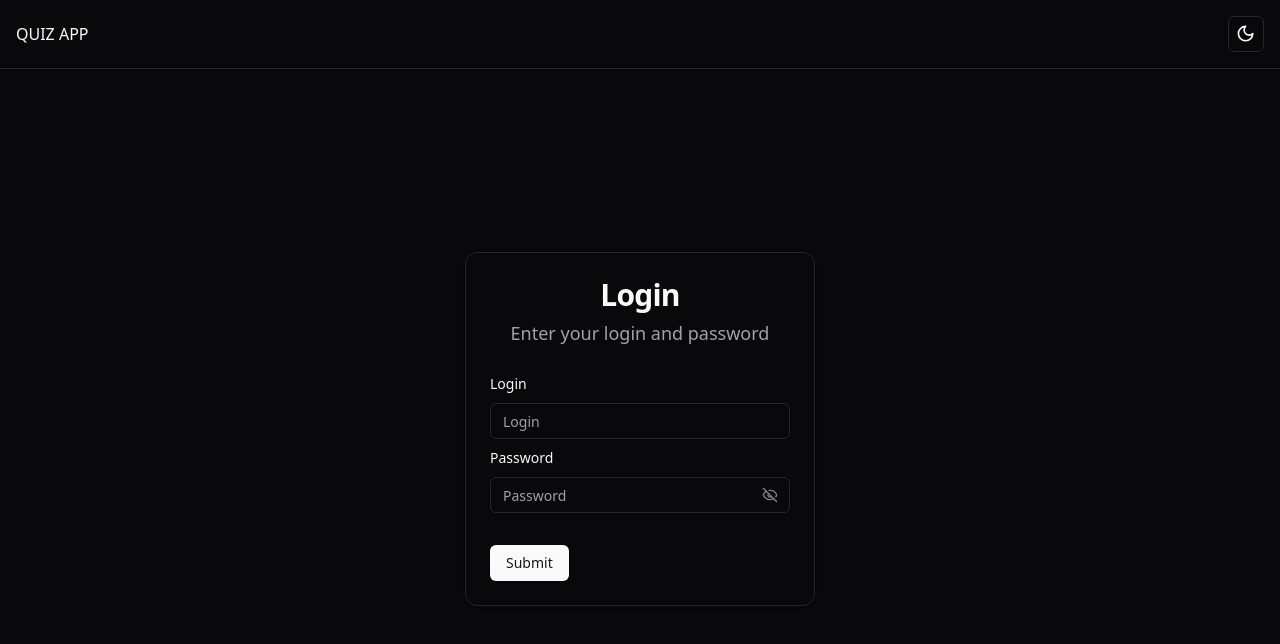
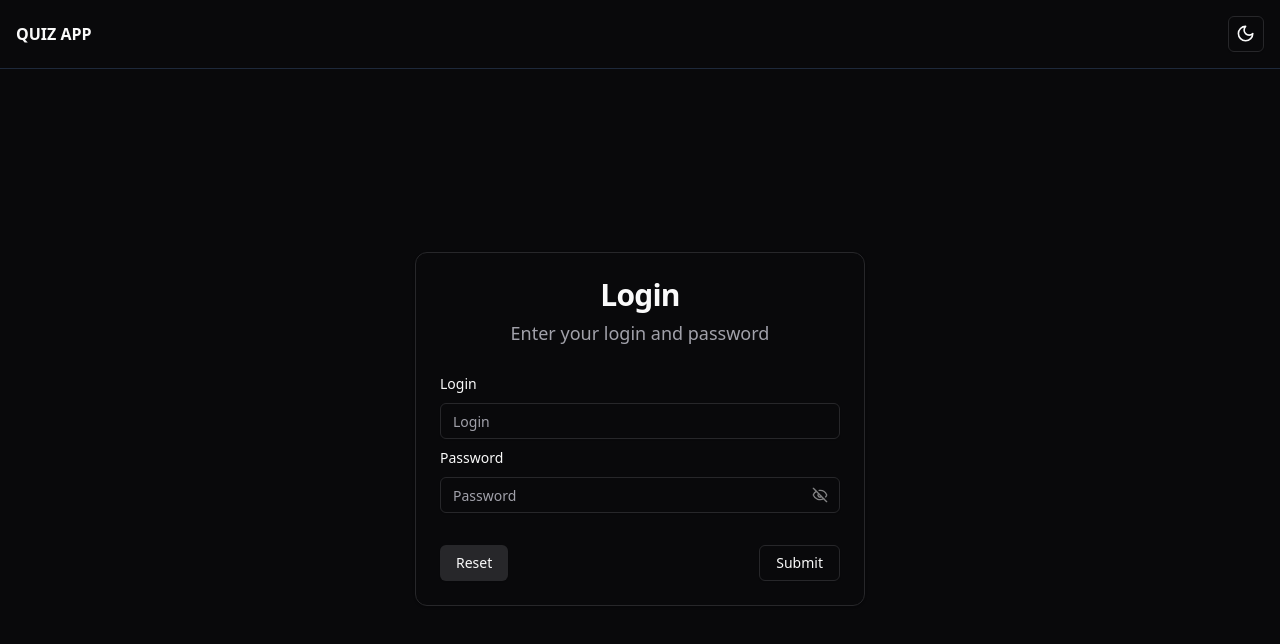
Before and after one commit to Izzat-Khudoyberganov/quiz-dashboard, a React (Vite) app: page / in a window 1280 px wide. Shown: the top 644 px of the page. Built offline with nearby package versions, Linux system fonts and the light colour scheme.

Commit message:
restyled form elements

```diff
--- a/src/components/header.tsx
+++ b/src/components/header.tsx
@@ -3,6 +3,7 @@ import { ModeToggle } from "./ui/theme-toggler";
 import LogoutBtn from "./ui/logout-btn";
 import { useContext } from "react";
 import { UserContext } from "@/context/user-provider";
+import { Link } from "react-router-dom";
 
 const Header = () => {
     const { user } = useContext(UserContext);
@@ -10,7 +11,9 @@ const Header = () => {
         <header className='p-4 border-slate-800 border-b-[1px]'>
             <div className='container'>
                 <div className='flex items-center justify-between'>
-                    <a href=''>QUIZ APP</a>
+                    <Link to={"/"} className='font-bold'>
+                        QUIZ APP
+                    </Link>
                     <div className='flex items-center gap-4'>
                         {user && (
                             <Avatar>
--- a/src/pages/login.tsx
+++ b/src/pages/login.tsx
@@ -42,7 +42,7 @@ function LoginPage() {
         <>
             <Header />
             <div className='w-full h-[90vh] flex items-center justify-center'>
-                <Card className='w-[350px]'>
+                <Card className='w-[450px]'>
                     <CardHeader>
                         <CardTitle className='text-3xl text-center'>
                             Login
@@ -95,8 +95,13 @@ function LoginPage() {
                                         />
                                     </div>
                                 </div>
-                                <div>
-                                    <Button type='submit'>Submit</Button>
+                                <div className='mt-4 flex items-center justify-between'>
+                                    <Button type='reset' variant='secondary'>
+                                        Reset
+                                    </Button>
+                                    <Button type='submit' variant='outline'>
+                                        Submit
+                                    </Button>
                                 </div>
                             </form>
                         </Form>
```
